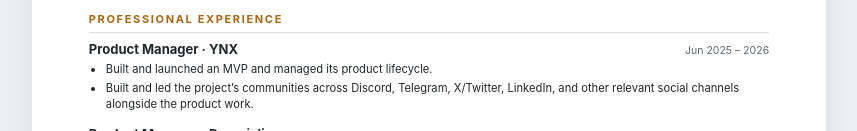
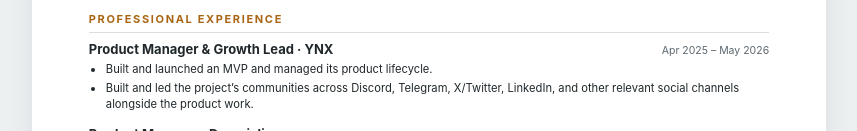
Before and after one commit to Flux-web3/Portfolio, a plain HTML site: page community-resume.html in a window 1280 px wide. Shown: the part 781-912 px from the top of the page, without its empty margins (211-1068 px from the left). Drawn offline with Linux system fonts and the light colour scheme.

Commit message:
Correct YNX dates and title in community resume

```diff
--- a/community-resume.html
+++ b/community-resume.html
@@ -114,7 +114,7 @@
     <section class="section">
       <h2>Professional Experience</h2>
       <article class="job">
-        <div class="jobhead"><h3>Product Manager · YNX</h3><span class="date">Jun 2025 – 2026</span></div>
+        <div class="jobhead"><h3>Product Manager &amp; Growth Lead · YNX</h3><span class="date">Apr 2025 – May 2026</span></div>
         <ul>
           <li>Built and launched an MVP and managed its product lifecycle.</li>
           <li>Built and led the project’s communities across Discord, Telegram, X/Twitter, LinkedIn, and other relevant social channels alongside the product work.</li>
```
